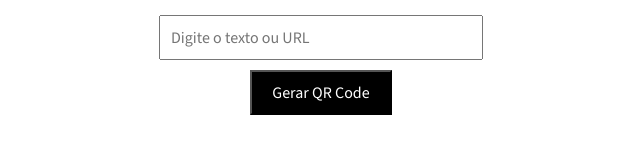
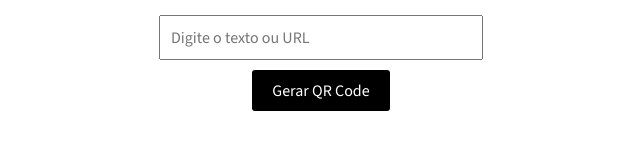
Before and after one commit to Caiorossi00/QRCode-Generator, a plain HTML site: page index.html in a window 1280 px wide. Shown: the part 150-304 px from the top of the page, 319-959 px from the left. Drawn offline with nearby package versions, Linux system fonts and the light colour scheme.

Commit message:
estilização do botão

```diff
--- a/styles.css
+++ b/styles.css
@@ -31,6 +31,8 @@ button {
   color: white;
   font-weight: lighter;
   width: fit-content;
+  border: none;
+  border-radius: 3px;
 }
 
 #qrcode {
```
